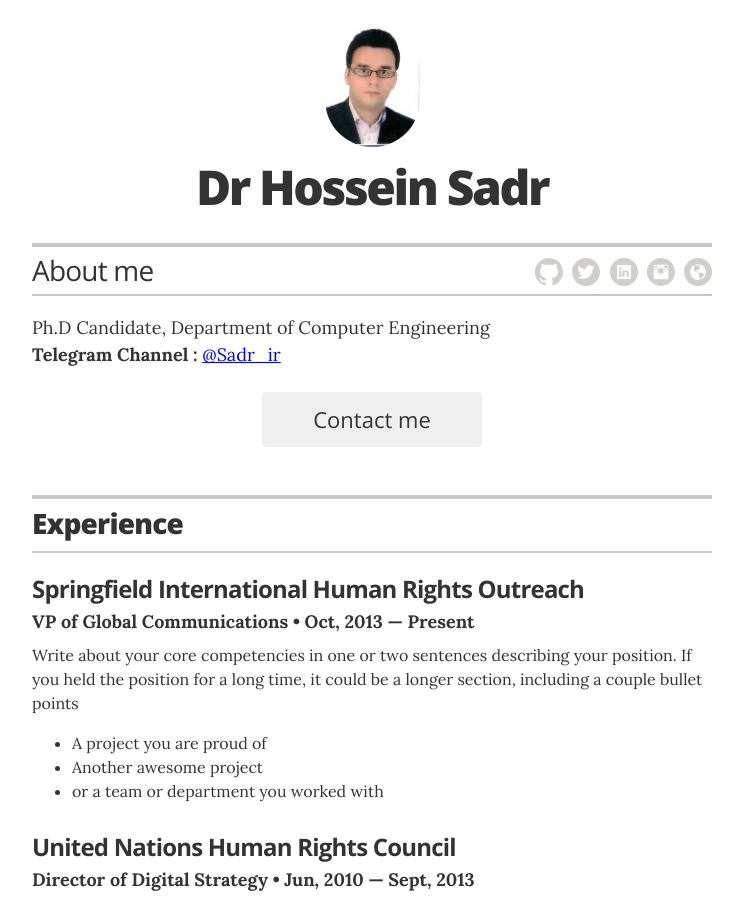
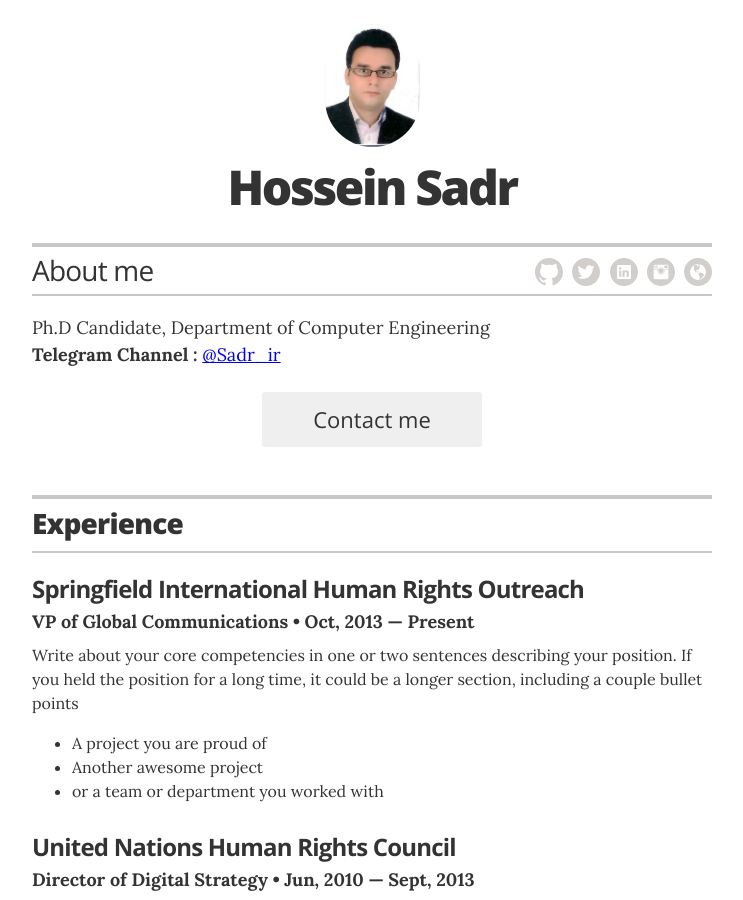
Before and after one commit to hosseinsadr/hosseinsadr.github.io, a Jekyll site: the page built from index.html, in a window 1280 px wide and 900 px high. Shown: the whole window, without its empty margins (268-1011 px from the left). Built offline with Jekyll 4.4.1, drawn with Linux system fonts in a browser that asks for light colours.

Commit message:
changed data

```diff
--- a/_config.yml
+++ b/_config.yml
@@ -10,7 +10,7 @@ sass:
 
 # Resume settings
 resume_avatar:                  "true"
-resume_name:                    "Dr Hossein Sadr"
+resume_name:                    "Hossein Sadr"
 resume_title:                   "About me"
 
 # used for the contact button in _layouts/resume.html
@@ -43,7 +43,7 @@ resume_section_associations:    true
 # resume_section_interests:       true
 
 # Resume social links
-# uncomment the options you wish to display, and add your own URL
+# uncomment the options you wish to display, and add your own URLs
 resume_social_links:
   resume_github_url:            "https://github.com/hosseinsadr/"
   resume_twitter_url:           "https://twitter.com/Sadr_ir"
--- a/_includes/head.html
+++ b/_includes/head.html
@@ -14,4 +14,5 @@
 
   <link rel="stylesheet" href="css/main.css">
   <link rel="canonical" href="{{ page.url | replace:'index.html','' | prepend: site.baseurl | prepend: site.url }}">
+  <link rel="icon" type="image/x-icon" href="/favicon.png" />
 </head>
```
Also changed, not shown: favicon.png (added).
